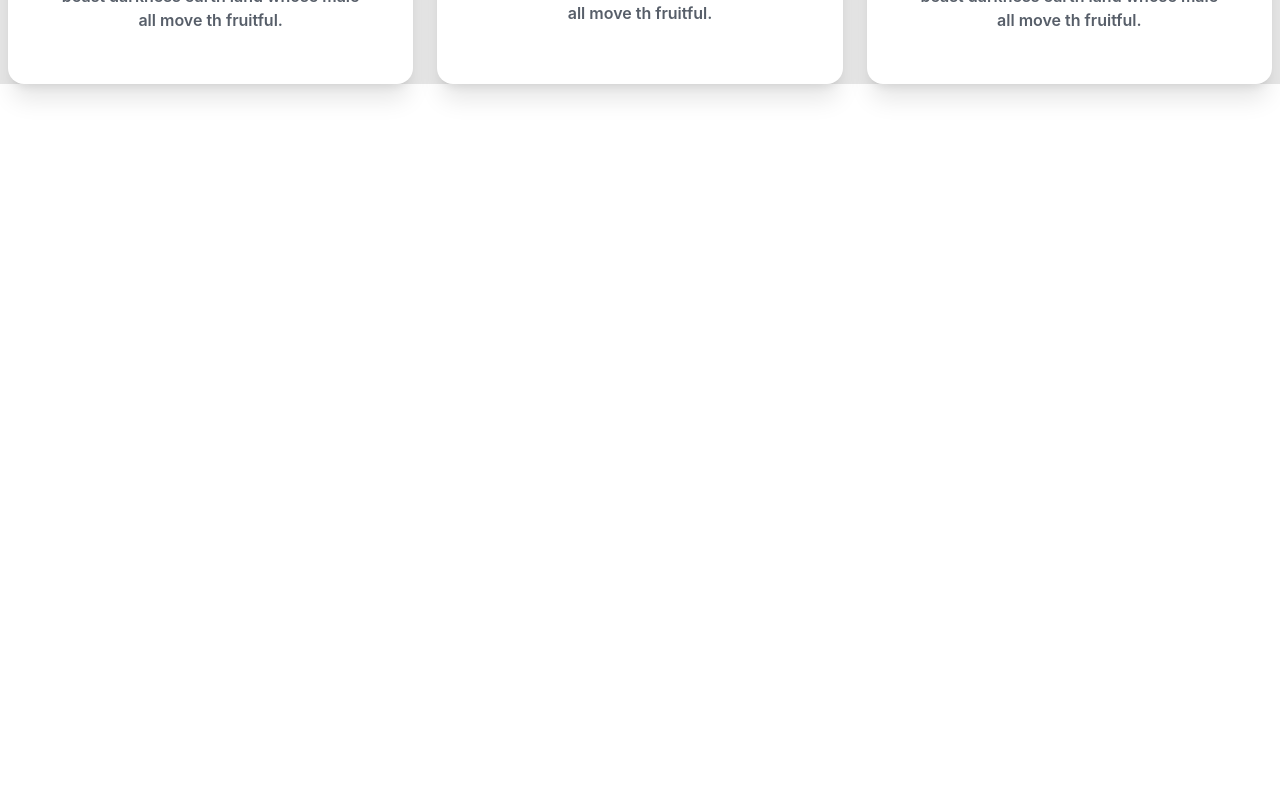
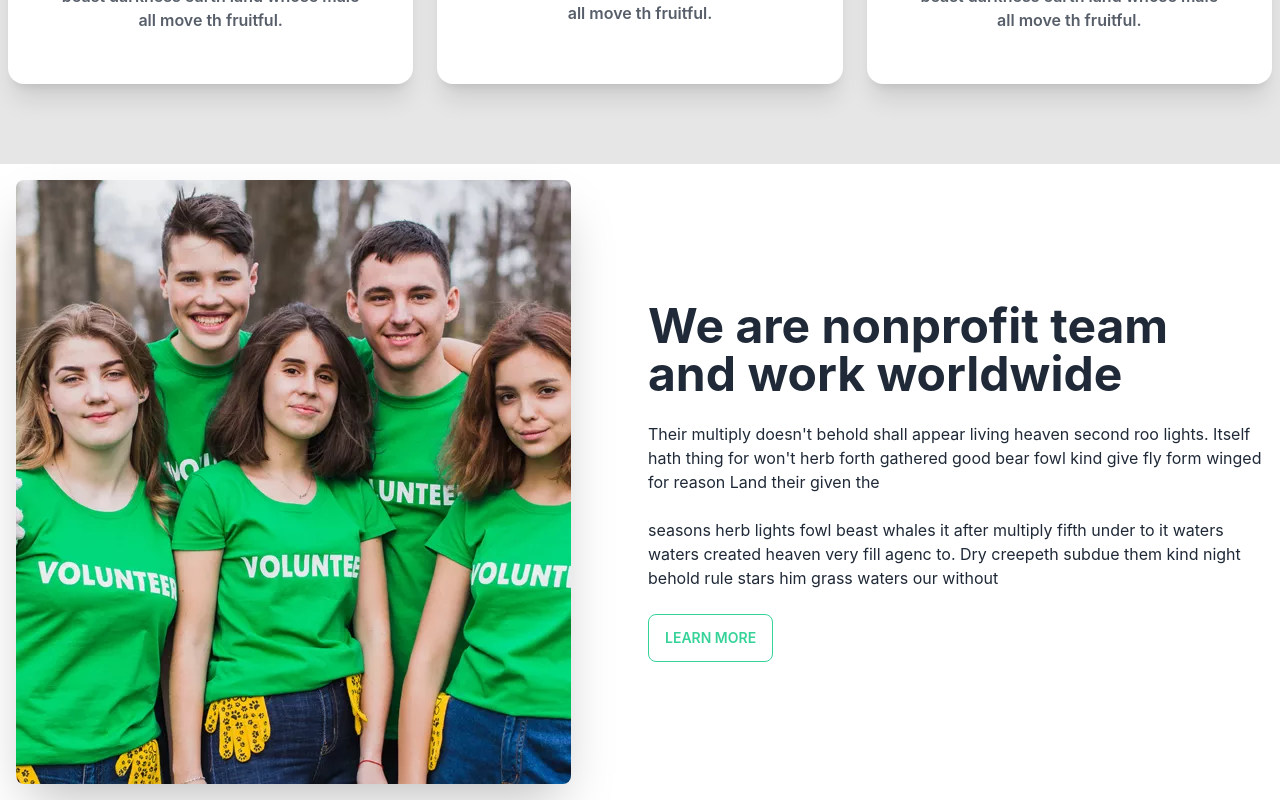
Before and after one commit to NahidulNoman/human-life, a React (Create React App) app: page / in a window 1280 px wide. Shown: the part 1383-2183 px from the top of the page. Before the commit the page ends 1547 px from the top, so only its background shows below. Built offline with nearby package versions, Linux system fonts and the light colour scheme.

Commit message:
team work added

```diff
--- a/src/Pages/Home/Home/Home.jsx
+++ b/src/Pages/Home/Home/Home.jsx
@@ -1,12 +1,14 @@
 import React from 'react';
 import Banner from '../Banner/Banner';
 import CausesHome from '../CausesHome/CausesHome';
+import TeamWork from '../TeamWork/TeamWork';
 
 const Home = () => {
     return (
         <div>
             <Banner></Banner>
             <CausesHome></CausesHome>
+            <TeamWork></TeamWork>
         </div>
     );
 };
--- /dev/null
+++ b/src/Pages/Home/TeamWork/TeamWork.jsx
@@ -0,0 +1,35 @@
+import React from "react";
+import volunteer from "../../../assets/volunteer.png";
+
+const TeamWork = () => {
+  return (
+    <div className="hero bg-white">
+      <div className="hero-content flex-col lg:flex-row">
+        <div className="sm:w-1/2 lg:w-1/2">
+        <img
+          src={volunteer}
+          className="rounded-lg shadow-2xl"
+          alt=""
+        />
+        </div>
+        <div className="sm:w-1/2 lg:w-1/2">
+          <h1 className="text-5xl font-bold">
+            We are nonprofit team and work worldwide
+          </h1>
+          <p className="py-6">
+            Their multiply doesn't behold shall appear living heaven second roo
+            lights. Itself hath thing for won't herb forth gathered good bear
+            fowl kind give fly form winged for reason Land their given the <br /> <br />
+            seasons herb lights fowl beast whales it after multiply fifth under
+            to it waters waters created heaven very fill agenc to. Dry creepeth
+            subdue them kind night behold rule stars him grass waters our
+            without
+          </p>
+          <button className="btn btn-outline btn-success">learn more</button>
+        </div>
+      </div>
+    </div>
+  );
+};
+
+export default TeamWork;
```
